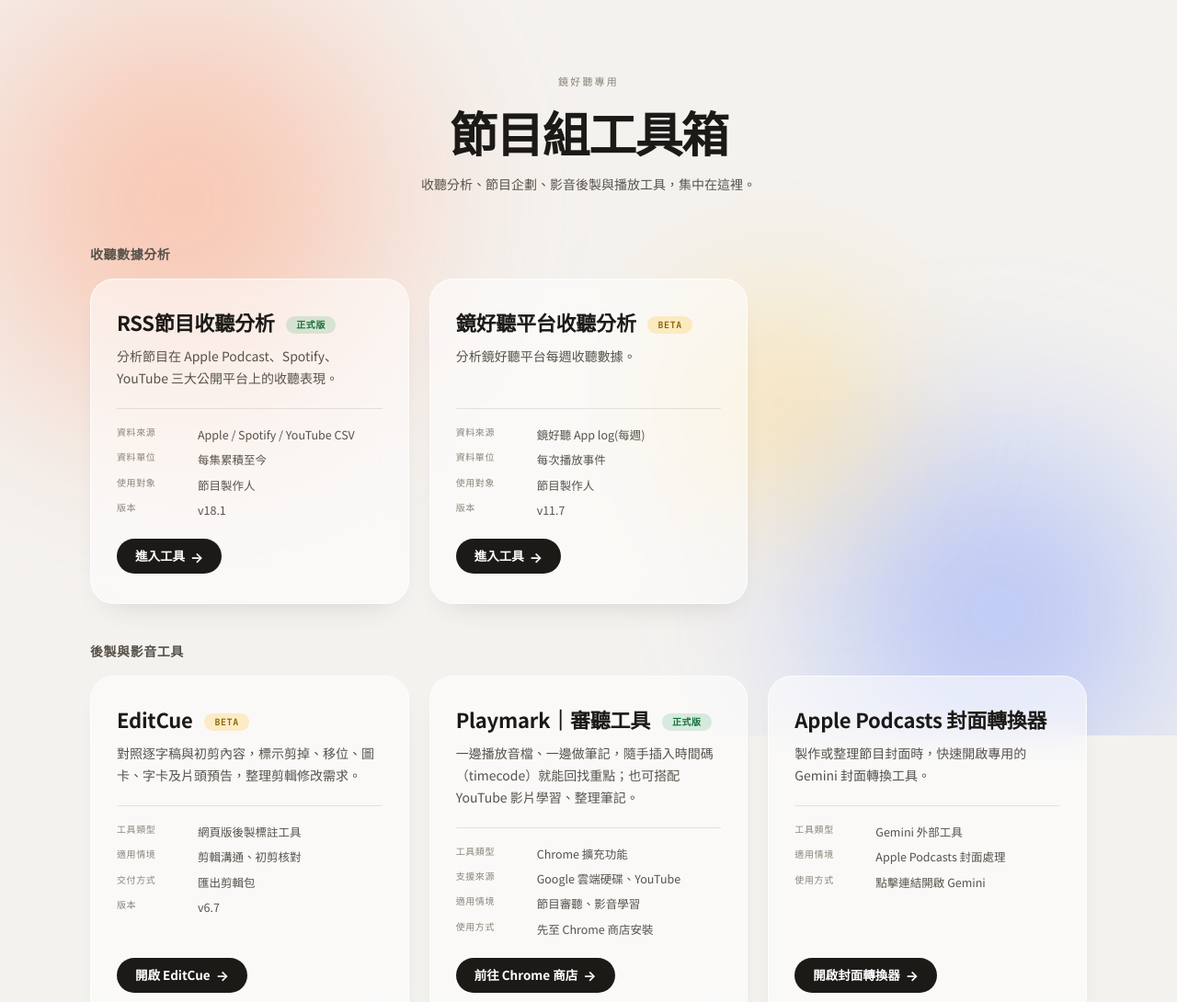
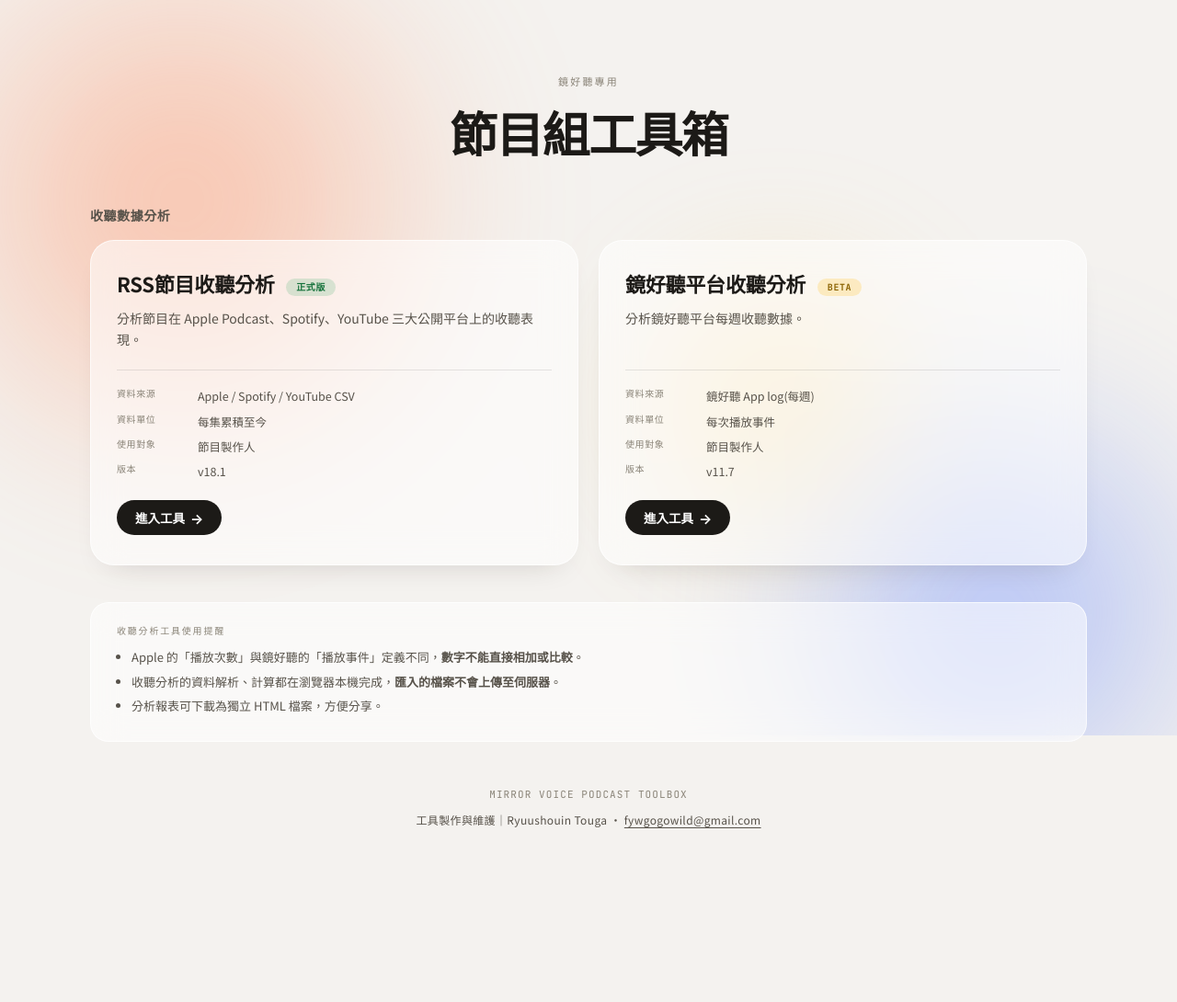
Before and after one commit to mirrorvoicegit/podcast-datas-platform, a plain HTML site: page index.html in a window 1280 px wide. Shown: the top 1090 px of the page at 92% size. After the commit the page ends 982 px from the top, so only its background shows below. Drawn offline with Linux system fonts and the light colour scheme; no server answers.

Commit message:
Show only listening analytics tools on the toolbox homepage

```diff
--- a/index.html
+++ b/index.html
@@ -90,12 +90,6 @@
     letter-spacing: -0.03em;
     line-height: 1.05;
   }
-  .masthead-intro {
-    margin: 18px auto 0;
-    max-width: 640px;
-    color: var(--ink-soft);
-    font-size: 14px;
-  }
   .section-heading {
     margin: 0 0 14px;
     color: var(--ink-soft);
@@ -112,6 +106,8 @@
     margin-bottom: 40px;
     align-items: stretch;
   }
+
+  .tools-analysis { grid-template-columns: repeat(2, minmax(0, 1fr)); }
 
   .tool-card {
     background: var(--glass);
@@ -286,11 +282,10 @@
   <header class="masthead">
     <div class="masthead-top">鏡好聽專用</div>
     <h1>節目組工具箱</h1>
-    <p class="masthead-intro">收聽分析、節目企劃、影音後製與播放工具，集中在這裡。</p>
   </header>
 
   <div class="section-heading">收聽數據分析</div>
-  <div class="tools">
+  <div class="tools tools-analysis">
 
     <a href="tool-1/index.html" class="tool-card tool-1">
       <div class="tool-name">
@@ -364,6 +359,8 @@
 
   </div>
 
+  <!-- 暫時隱藏其他工具，恢復時移除 template 標籤。 -->
+  <template id="paused-tools">
     <div class="section-heading">後製與影音工具</div>
     <div class="tools">
 
@@ -491,11 +488,11 @@
       </a>
 
     </div>
+  </template>
 
   <div class="notes">
     <div class="notes-title">收聽分析工具使用提醒</div>
     <ul>
-      <li>以下僅適用於兩款收聽分析工具。其他外部工具（包含報獎雷達、EditCue、Playmark、封面轉換器）請參考各自的使用說明。</li>
       <li>Apple 的「播放次數」與鏡好聽的「播放事件」定義不同，<strong>數字不能直接相加或比較</strong>。</li>
       <li>收聽分析的資料解析、計算都在瀏覽器本機完成，<strong>匯入的檔案不會上傳至伺服器</strong>。</li>
       <li>分析報表可下載為獨立 HTML 檔案，方便分享。</li>
```
Lines whose indentation alone changed are shown as unchanged.
